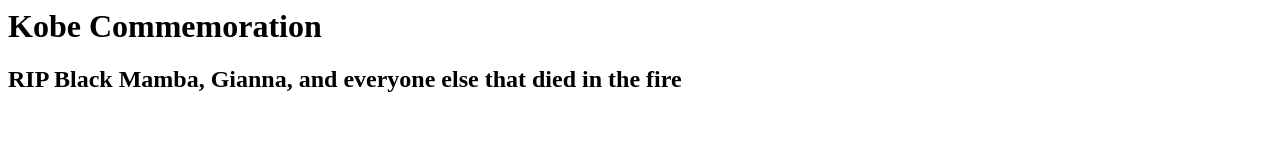
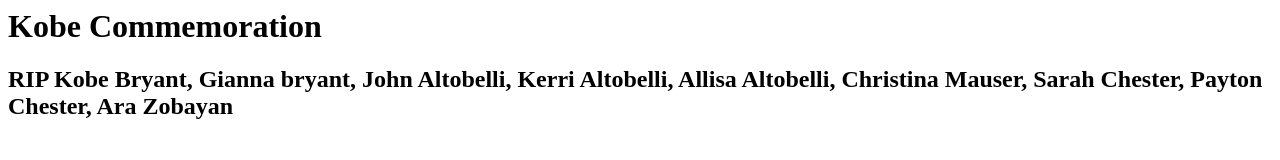
Before and after one commit to Kobecommemoration/kobecommemoration.github.io, a plain HTML site: page index.html in a window 1280 px wide. Drawn offline with Linux system fonts and the light colour scheme.

Commit message:
update index.html

```diff
--- a/index.html
+++ b/index.html
@@ -1,2 +1,2 @@
-                                                     <h1>Kobe Commemoration</h1>
-                                     <h2>RIP Black Mamba, Gianna, and everyone else that died in the fire</h2>
+<h1>Kobe Commemoration</h1>
+<h2>RIP Kobe Bryant, Gianna bryant, John Altobelli, Kerri Altobelli, Allisa Altobelli, Christina Mauser, Sarah Chester, Payton Chester, Ara Zobayan</h2>
```
